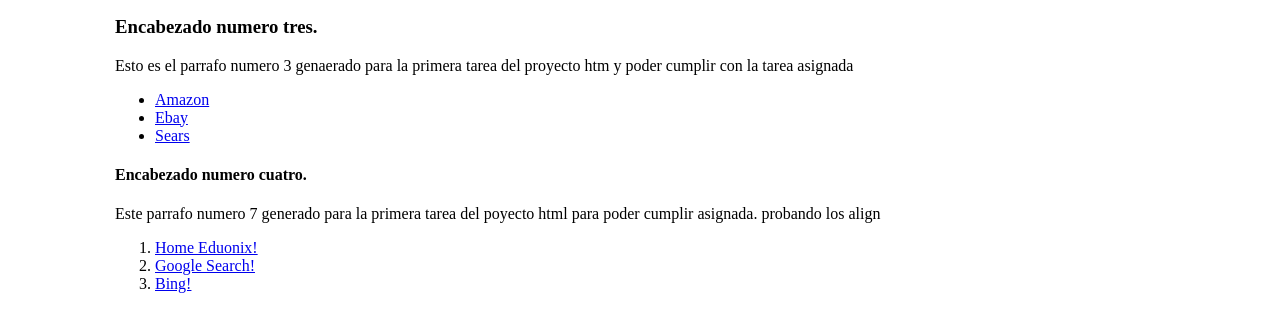
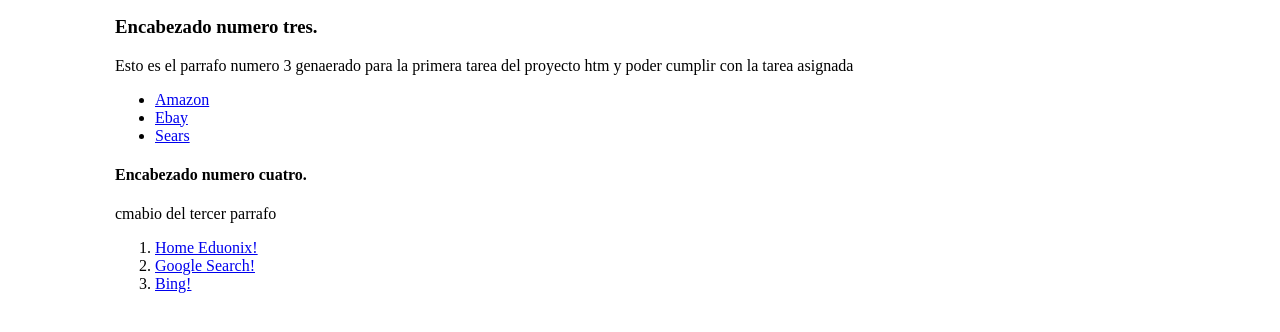
Before and after one commit to miguelmib/web-1, a plain HTML site: page index.html in a window 1280 px wide. Shown: the part 284-616 px from the top of the page. Drawn offline with Linux system fonts and the light colour scheme.

Commit message:
Tercer cambio realizado por orden del cliente

```diff
--- a/index.html
+++ b/index.html
@@ -23,8 +23,7 @@
                         <li><a href=https://www.sears.com>Sears</a></li>
                     </ul>
                 <h4>Encabezado numero cuatro.</h4>
-                    <p align="justify">Este parrafo numero 7 generado para la primera tarea del poyecto html para poder cumplir asignada.
-                    probando los align</p>
+                    <p align="justify">cmabio del tercer parrafo</p>
                 <ol>
                     <li><a href=https://www.eduonix.com>Home Eduonix!</a></li>
                     <li><a href=https://www.google.com>Google Search!</a></li>
```
Also changed, not shown: 1 other file.
